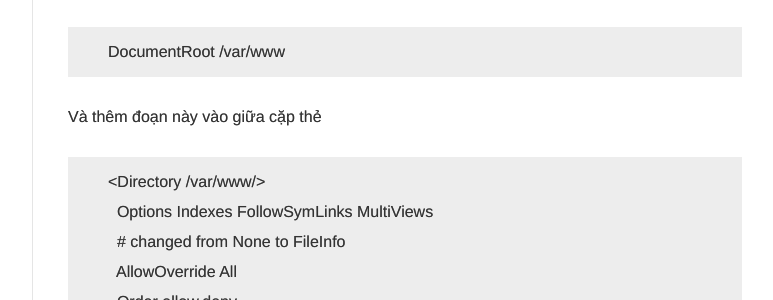
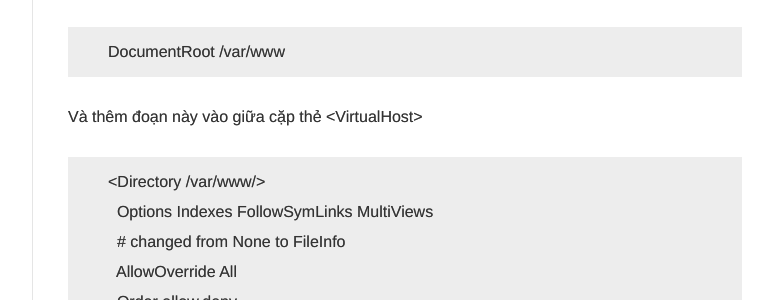
Before and after one commit to nguyentest/laptrinhcuocsong, a Jekyll site: the page built from _posts/2016-12-11-cai-dat-moi-truong-lap-trinh-web-tren-ubuntu-phan-1.md, in a window 1280 px wide and 900 px high, scrolled down 1446 px. Shown: the part 152-452 px from the top of the window, without its empty margins (378-1151 px from the left). Built offline with Jekyll 4.4.1, drawn with Linux system fonts in a browser that asks for light colours.

Commit message:
Update 2016-12-11-cai-dat-moi-truong-lap-trinh-web-tren-ubuntu-phan-1.md

````diff
--- a/_posts/2016-12-11-cai-dat-moi-truong-lap-trinh-web-tren-ubuntu-phan-1.md
+++ b/_posts/2016-12-11-cai-dat-moi-truong-lap-trinh-web-tren-ubuntu-phan-1.md
@@ -62,7 +62,7 @@ Gedit hiện ra, mình sửa DocumentRoot lại thành
 DocumentRoot /var/www
 ```
 
-Và thêm đoạn này vào giữa cặp thẻ <VirtualHost>
+Và thêm đoạn này vào giữa cặp thẻ `<VirtualHost>`
 
 ```
 <Directory /var/www/>
````
